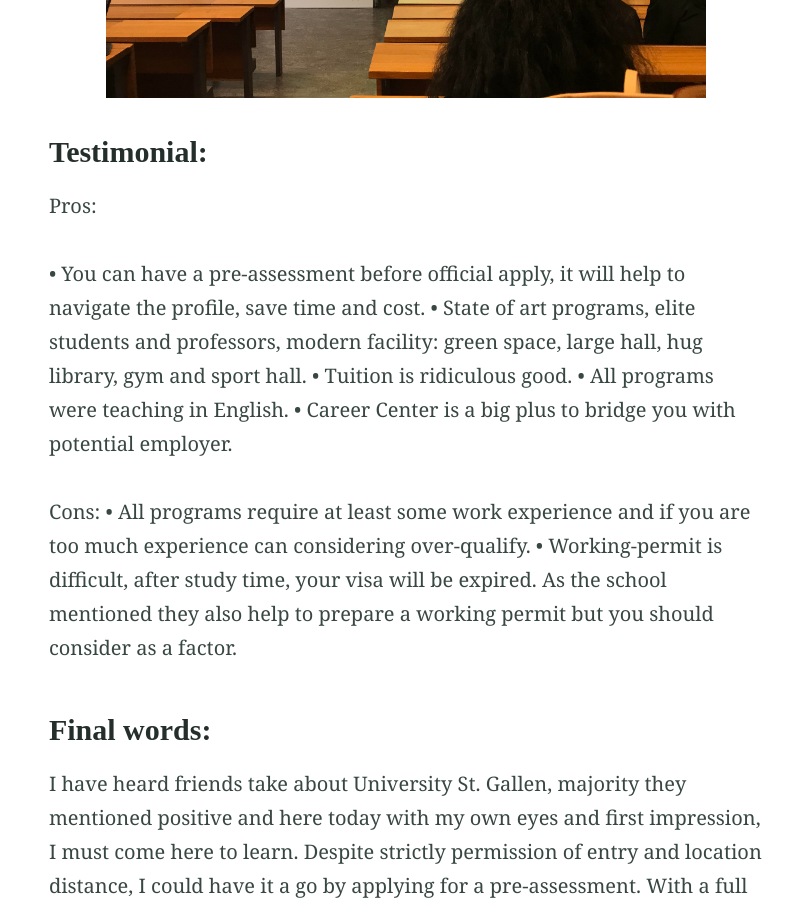
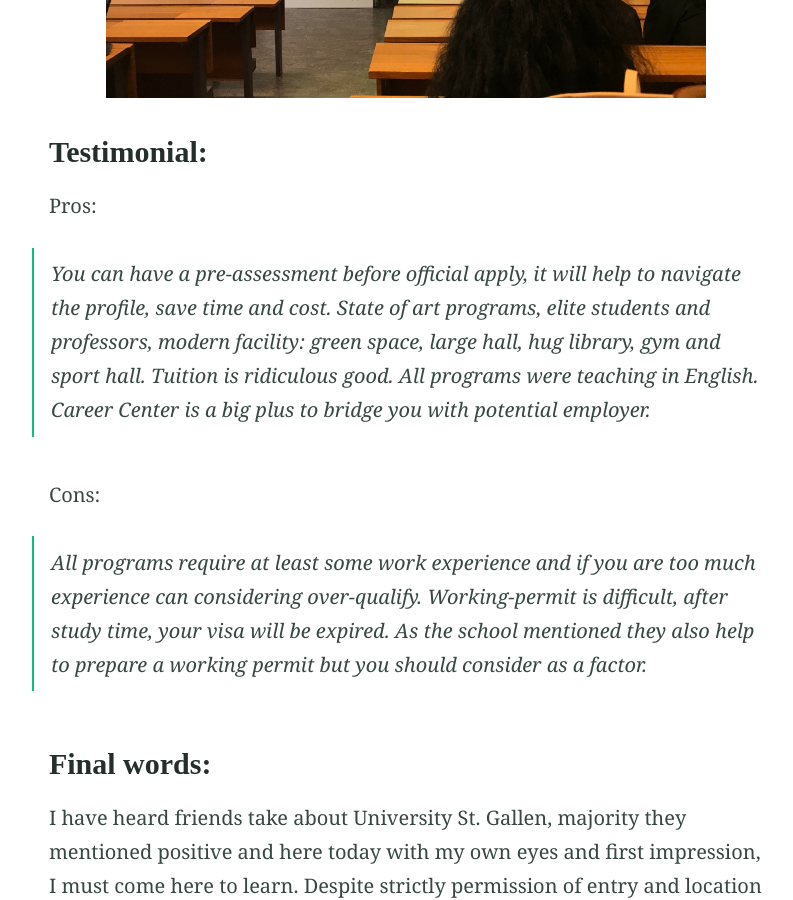
Before and after one commit to phanhaihiep/alembic_pages, a Jekyll site: the page built from _posts/2021-10-02-Uni-St-Gallen.md, in a window 1280 px wide and 900 px high, scrolled down 6005 px. Shown: the whole window, without its empty margins (234-1027 px from the left). Built offline with Jekyll 4.4.1, drawn with Linux system fonts in a browser that asks for light colours; our own code applies the rules of GitHub Pages for plain Markdown files; some of the changed text lies outside the part shown.

Commit message:
Update 2021-10-02-Uni-St-Gallen.md

```diff
--- a/_posts/2021-10-02-Uni-St-Gallen.md
+++ b/_posts/2021-10-02-Uni-St-Gallen.md
@@ -16,13 +16,12 @@ image: "https://phanhaihiep.github.io/images/Hiep_Univerity_St_gallen.jpg"
 Switzerland offers the best education system in the world, in term of quality, facility, practical experience and flexibility. With a pleasure, I would bring you to a Elite Business School in Switzerland name University of St. Gallen, it is top 1 business school in Switzerland and has long history in their reputation name.
 
 I went to an Information day to check it out and would be attempt to prepare for the future learning path. The favorite of mine is Master of Banking and Finance or Master in Quantitative and Economics.
+{% include figure.html image="/images/Hiep_University_St_gallen.jpg" position="center" width="600" height="500" %}
+Way to main building Foyer
 {% include figure.html image="/images/MiQEF.jpg" position="center" width="600" height="500" %}
 {% include figure.html image="/images/MiQEF_circu.jpg" position="center" width="600" height="500" %}
-
+Master in Quantitative and Economics.
 The information day agenda is pretty clear and well-structure, firstly conduct a general introduction and then campus-tour and lastly each program will have 1 hour to explain more in details. Choose the program you like and just walk in.
-
-{% include figure.html image="/images/Hiep_University_St_gallen.jpg" position="center" width="600" height="500" %}
-Way to main building Foyer
 
 {% include figure.html image="/images/UST_Information_day.jpg" position="center" width="600" height="500" %}
 Each master program has each own information desk that you can ask, and there is table for general admission
@@ -42,23 +41,23 @@ Admission requirements:
 
 {% include figure.html image="/images/UST_class_room.jpg" position="center" width="600" height="500" %}
 {% include figure.html image="/images/UST_present.jpg" position="center" width="600" height="500" %}
+
 ### Testimonial:
 Pros:
-
-• You can have a pre-assessment before official apply, it will help to navigate the profile, save time and cost.
-• State of art programs, elite students and professors, modern facility: green space, large hall, hug library, gym and sport hall.
-• Tuition is ridiculous good.
-• All programs were teaching in English.
-• Career Center is a big plus to bridge you with potential employer.
+> You can have a pre-assessment before official apply, it will help to navigate the profile, save time and cost.
+> State of art programs, elite students and professors, modern facility: green space, large hall, hug library, gym and sport hall.
+> Tuition is ridiculous good.
+> All programs were teaching in English.
+> Career Center is a big plus to bridge you with potential employer.
 
 Cons:
-• All programs require at least some work experience and if you are too much experience can considering over-qualify.
-• Working-permit is difficult, after study time, your visa will be expired. As the school mentioned they also help to prepare a working permit but you should consider as a factor.
+> All programs require at least some work experience and if you are too much experience can considering over-qualify.
+> Working-permit is difficult, after study time, your visa will be expired. As the school mentioned they also help to prepare a working permit but you should consider as a factor.
 
 ### Final words:
 I have heard friends take about University St. Gallen, majority they mentioned positive and here today with my own eyes and first impression, I must come here to learn. Despite strictly permission of entry and location distance, I could have it a go by applying for a pre-assessment.
 With a full of joy, I created a tiktok video here: https://vm.tiktok.com/ZM8xRx5CR/
 
 ### Updated Nov 2021
-I sent my certification for the pre-assessment and was denied by the school. The email drove me a sad morning, I could not think of anything than sadness. I thought the school is good and be able to learn here would be unique life experience. ALthough this is another brickwall added up to my challeging in Switzerland. One a gain, I think of the sentences I just learn in German "Zurückgehen war keine Option und Scheitern kam nicht infrage".
+I sent my certification for the pre-assessment and was denied by the school. The email drove me a sad morning, I could not think of anything than sadness. I thought the school is good and be able to learn here would be unique life experience. Although this is another brickwall added up to my challeging in Switzerland. One a gain, I think of the sentences I just learn in German "Zurückgehen war keine Option und Scheitern kam nicht infrage".
 Keep building, Hiep!
```
